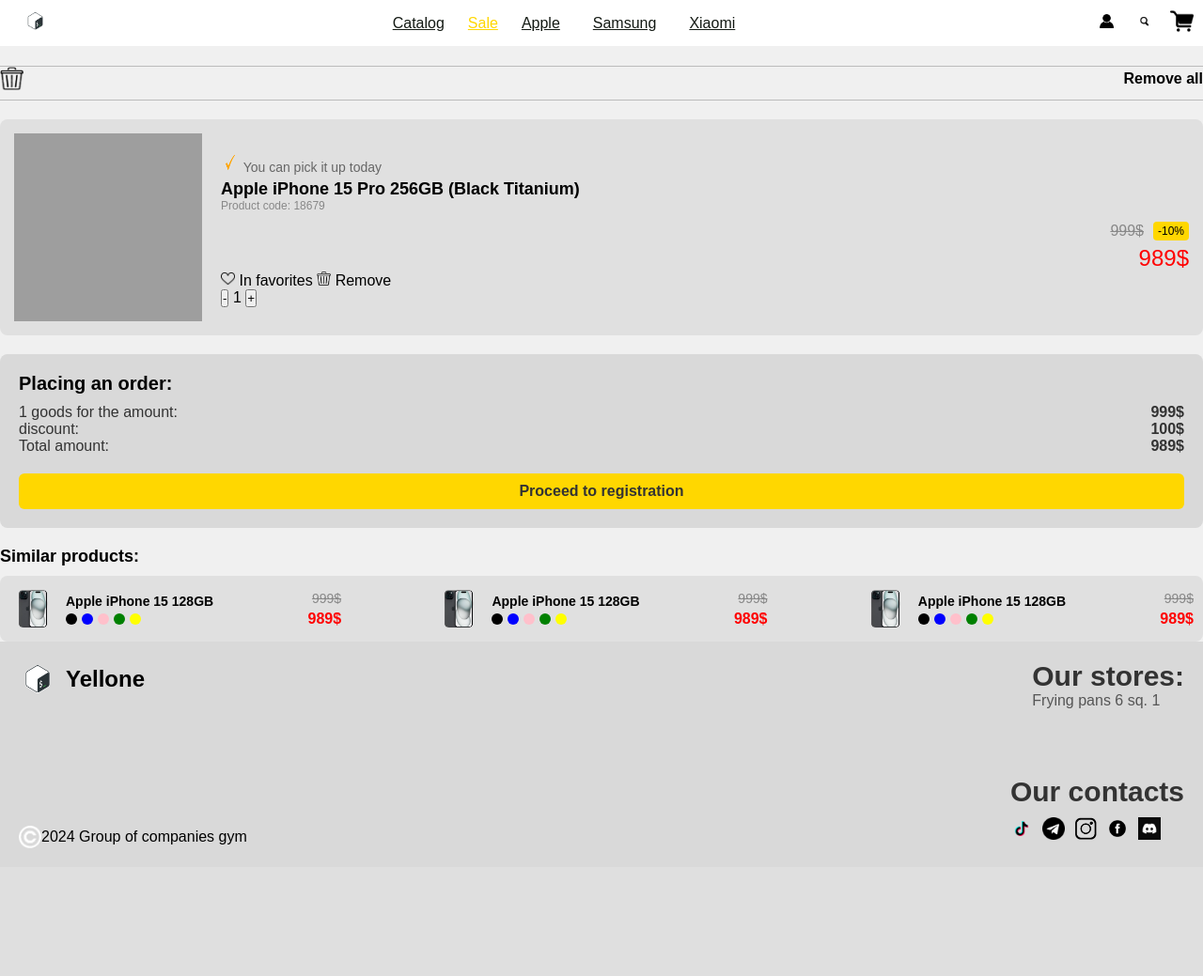
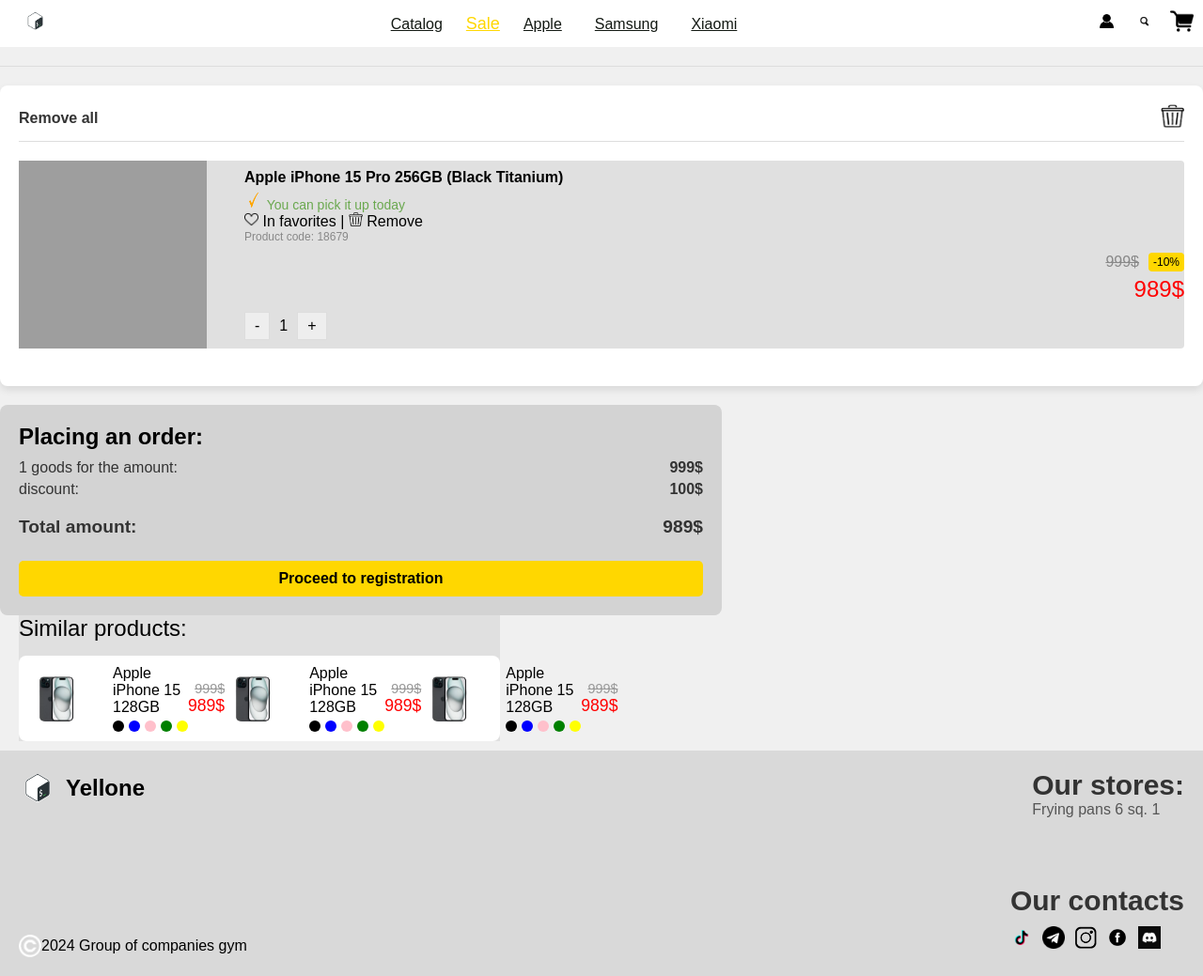
Before and after one commit to Nazar-Sh1/online-marketplace, a PHP site: page /basket.html in a window 1280 px wide. Shown: the whole page at 94% size. Before the commit the page ends 903 px from the top, so only its background shows below. Run offline with PHP 8.4, Linux system fonts and the light colour scheme; some libraries are stand-ins or nearby versions; grey boxes are pictures that could not be loaded.

Commit message:
add basket

```diff
--- a/basket.html
+++ b/basket.html
@@ -30,18 +30,26 @@
 
     <div class="main-container">
       <div class="header">
-        <img src="img/icone/dump.png" alt="Back" />
         <span>Remove all</span>
+        <span class="remove-all">
+        <img src="img/icone/dump.png" alt="Back" /></span>
       </div>
 
       <div class="product">
         <img src="img/photo/iphone15-pro-black-cat.png" alt="iPhone 15 Pro" />
         <div class="product-details">
+            <h3>Apple iPhone 15 Pro 256GB (Black Titanium)</h3>
           <div class="pickup">
             <img src="img/icone/point-cut.png" alt="Pick" />
             <span>You can pick it up today</span>
           </div>
-          <h3>Apple iPhone 15 Pro 256GB (Black Titanium)</h3>
+          <div class="actions">
+            <img src="img/icone/Like.png">
+                    <span>In favorites</span> |
+                    <img src="img/icone/dump.png">
+                    <span>Remove</span>
+                </div>
+
           <div class="product-code">Product code: 18679</div>
           <div class="price">
             <div class="price-info">
@@ -50,15 +58,10 @@
             </div>
             <span class="current-price">989$</span>
           </div>
-          <div class="footers">
-            <img src="img/icone/Like.png" alt="Favorite" />
-            <span>In favorites</span>
-            <img src="img/icone/dump.png" alt="Remove" />
-            <span>Remove</span>
-            <div class="quantity-control">
-              <button>-</button>
-              <span>1</span>
-              <button>+</button>
+            <div class="quantity">
+                <button>-</button>
+                <span>1</span>
+                <button>+</button>
             </div>
           </div>
         </div>
@@ -132,8 +135,6 @@
             <div class="discounted-price">989$</div>
           </div>
         </div>
-
-        <!-- Repeat product-cards as needed -->
       </div>
     </div>
 
--- a/css/basket.css
+++ b/css/basket.css
@@ -97,12 +97,21 @@
   }
 
 /* Header styling */
+.main-container {
+    background-color: white;
+    box-shadow: 0 4px 8px rgba(0, 0, 0, 0.1);
+    padding: 20px;
+    border-radius: 8px;
+}
 .header {
     display: flex;
+    justify-content: space-between;
     align-items: center;
-    justify-content: space-between;
+    font-size: 18px;
+    color: #333;
+    border-bottom: 1px solid #ddd;
     padding-bottom: 10px;
-    border-bottom: 1px solid #bbb;
+    margin-bottom: 20px;
 }
 .header img {
     width: 25px;
@@ -122,10 +131,10 @@
 .product {
     display: flex;
     align-items: center;
-    margin-top: 20px;
     background-color: #e0e0e0;
-    padding: 15px;
-    border-radius: 8px;
+    justify-content: space-between;
+    margin-bottom: 20px;
+    border-radius: 4px;
 }
 .product img {
     width: 200px;
@@ -134,19 +143,20 @@
 }
 .product-details {
     flex: 1;
+    margin-left: 20px;
 }
 .product-details h3 {
     margin: 0;
-    font-size: 18px;
+    font-size: 16px;
 }
 .product-details .product-code {
     font-size: 12px;
     color: #888;
 }
 .product-details .pickup {
+    color: #6aa84f;
     font-size: 14px;
-    color: #666;
-    margin: 5px 0;
+    margin-top: 5px;
 }
 .pickup img {
     width: 20px;
@@ -155,8 +165,8 @@
 }
 .price {
     display: flex;
-    flex-direction: column; /* Stack price-info and current-price vertically */
-    align-items: flex-end; /* Align all elements to the right */
+    flex-direction: column;
+    align-items: flex-end;
     margin-top: 10px;
 }
 
@@ -186,13 +196,29 @@
     margin-top: 5px; /* Adds spacing above current price */
 }
 
-.footers img {
+.quantity {
+    display: flex;
+    align-items: center;
+    margin-top: 10px;
+}
+
+.quantity button {
+    background-color: #eee;
+    border: 1px solid #ddd;
+    padding: 5px 10px;
+    cursor: pointer;
+    font-size: 16px;
+}
+
+.quantity span {
+    margin: 0 10px;
+    font-size: 16px;
+}
+
+.actions img {
     width: 15px;
     height: 15px;
     margin: auto;
-}
-.quantity-control {
-    margin-right: auto;
 }
 
 
@@ -238,20 +264,66 @@
 }
 
 /* Similar products container */
-.title {
-    font-size: 18px;
+/* .main-container {
+    display: flex;
+    background-color: #e0e0e0;
+    border: 1px solid #ccc;
+    padding: 20px;
+    max-width: 800px;
+} */
+
+.order-container {
+    width: 60%;
+    background-color: #d3d3d3;
+    padding: 20px;
+}
+
+.order-container h2 {
+    font-size: 1.5em;
+    margin-bottom: 10px;
+}
+
+.order-details p, .total p {
+    font-size: 1em;
+    margin: 5px 0;
+}
+
+.total {
     font-weight: bold;
+    font-size: 1.2em;
     margin-top: 20px;
 }
 
+.proceed-button {
+    background-color: #ffd700;
+    color: #000;
+    border: none;
+    padding: 10px 20px;
+    font-size: 1em;
+    margin-top: 20px;
+    cursor: pointer;
+    border-radius: 5px;
+}
+
+.similar-products {
+    width: 40%;
+    margin-left: 20px;
+    background-color: #e0e0e0;
+}
+
+.similar-products .title {
+    font-size: 1.5em;
+    margin-bottom: 15px;
+}
+
 .product-card {
+    background-color: #fff;
+    border-radius: 8px;
+    padding: 10px;
+    margin-bottom: 10px;
     display: flex;
+    align-items: center;
     justify-content: space-between;
-    align-items: center;
-    background-color: #e0e0e0;
-    padding: 10px;
-    border-radius: 8px;
-    margin-top: 10px;
 }
 
 .product-info {
@@ -259,15 +331,15 @@
     align-items: center;
 }
 
-.product-info img {
-    width: 50px;
+.product-image {
+    width: 60px;
     height: auto;
     margin-right: 10px;
 }
 
-.product-details .product-name {
-    font-size: 14px;
-    font-weight: bold;
+.product-details {
+    display: flex;
+    flex-direction: column;
 }
 
 .color-options {
@@ -280,7 +352,6 @@
     width: 12px;
     height: 12px;
     border-radius: 50%;
-    background-color: #ccc;
 }
 
 .color.black { background-color: black; }
@@ -293,17 +364,15 @@
     text-align: right;
 }
 
-.price-section .original-price {
-    font-size: 14px;
-    color: #888;
+.original-price {
     text-decoration: line-through;
+    color: #999;
+    font-size: 0.9em;
 }
 
-.price-section .discounted-price {
-    font-size: 16px;
+.discounted-price {
     color: red;
-    font-weight: bold;
-    margin-top: 5px;
+    font-size: 1.1em;
 }
 
 /* Загальний стиль для навігаційної панелі */
```
